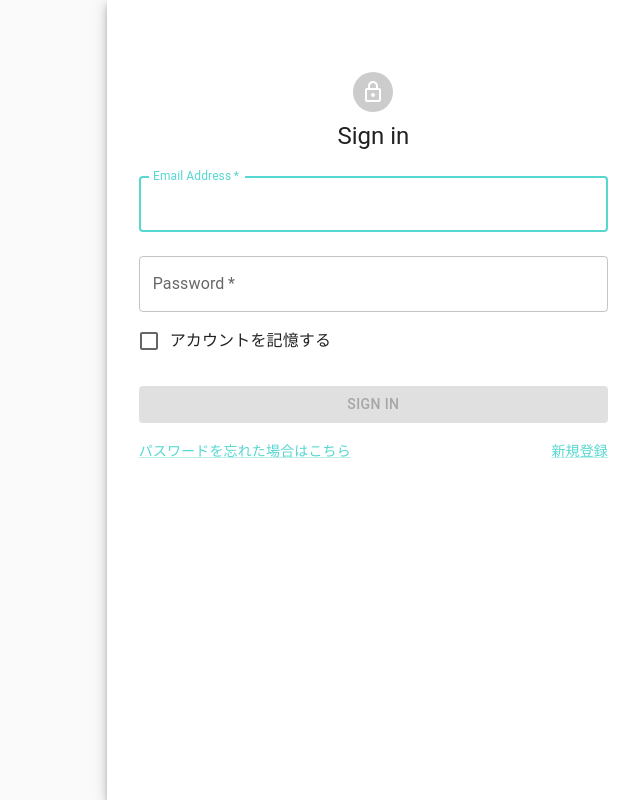
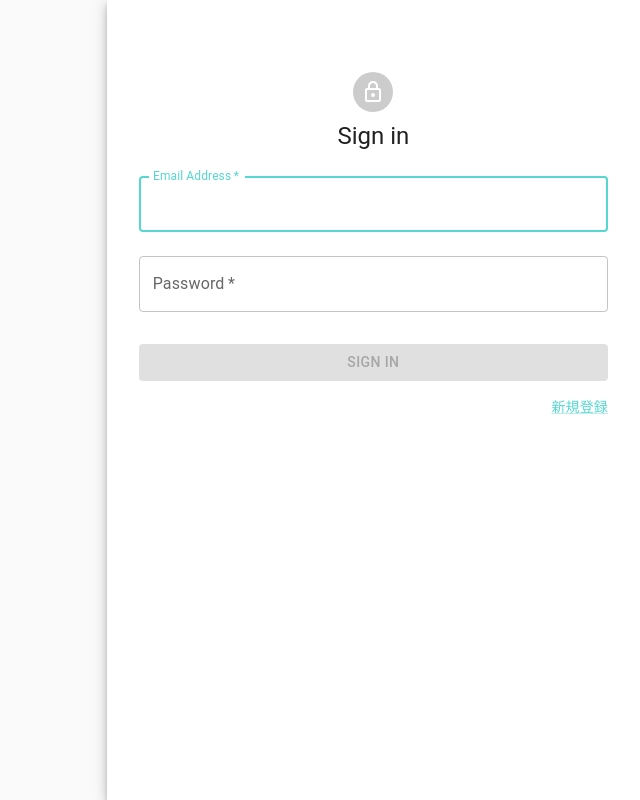
Before and after one commit to nakajima97/next-simple-ai-chat, a Next.js app: page / in a window 1280 px wide. Shown: the whole page, without its empty margins (640-1280 px from the left). Built offline with nearby package versions, Linux system fonts and the light colour scheme; no server answers.

Commit message:
機能実装する予定のない項目を削除 (#40)
* #39 機能実装する予定のない項目を削除

* #39 biomeの実行

* #39 biomeの実行

```diff
--- a/src/features/login/components/ui/LoginForm/index.tsx
+++ b/src/features/login/components/ui/LoginForm/index.tsx
@@ -108,10 +108,6 @@
 					value={password}
 					onChange={handlePasswordChange}
 				/>
-				<FormControlLabel
-					control={<Checkbox value="remember" color="primary" />}
-					label="アカウントを記憶する"
-				/>
 				<Button
 					type="button"
 					fullWidth
@@ -122,18 +118,11 @@
 				>
 					Sign In
 				</Button>
-				<Grid container>
-					<Grid item xs>
-						<Link href="#" variant="body2">
-							パスワードを忘れた場合はこちら
-						</Link>
-					</Grid>
-					<Grid item>
-						<Link href="/register" variant="body2">
-							新規登録
-						</Link>
-					</Grid>
-				</Grid>
+				<Box sx={{ display: 'flex', justifyContent: 'end' }}>
+					<Link href="/register" variant="body2">
+						新規登録
+					</Link>
+				</Box>
 			</Box>
 		</Box>
 	);
```
